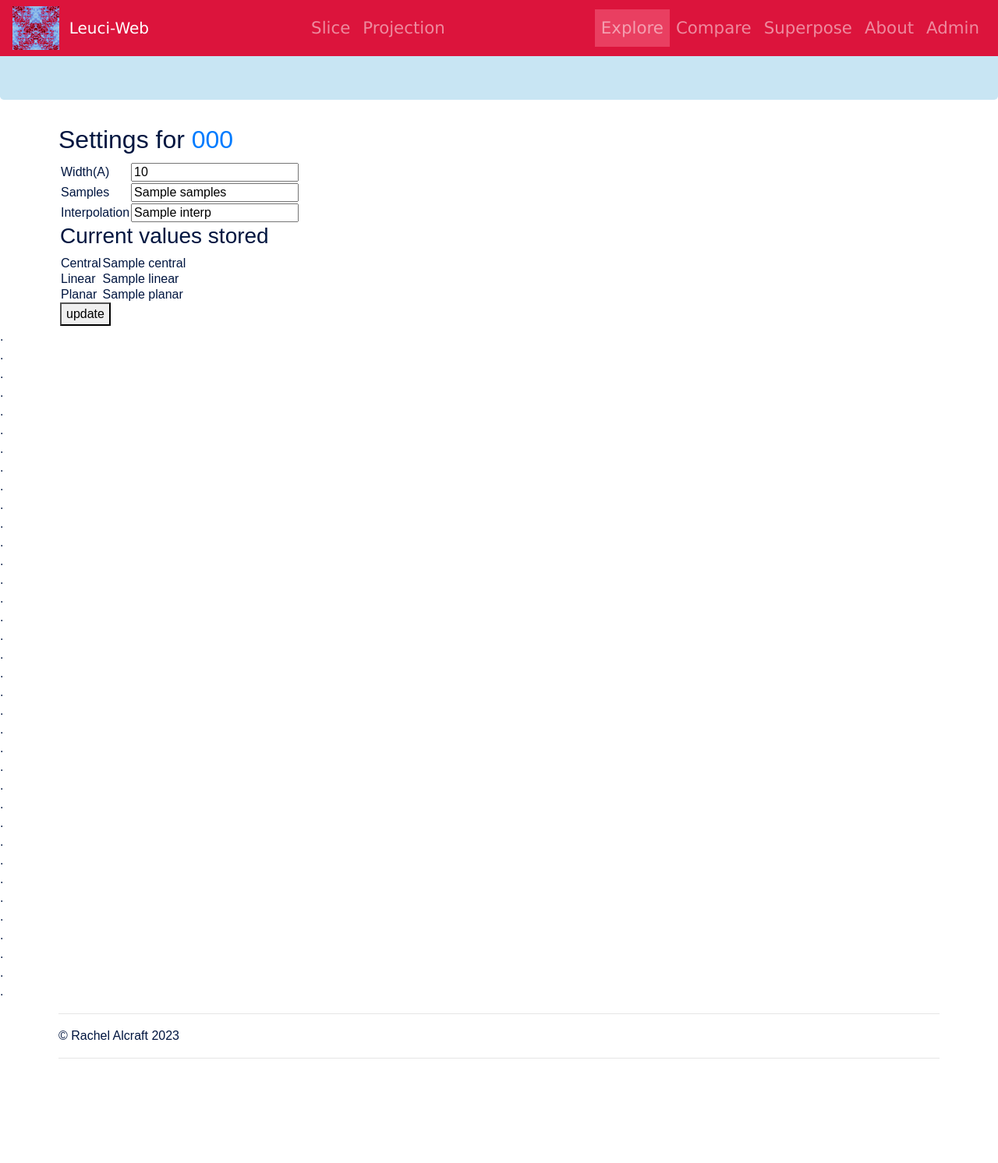
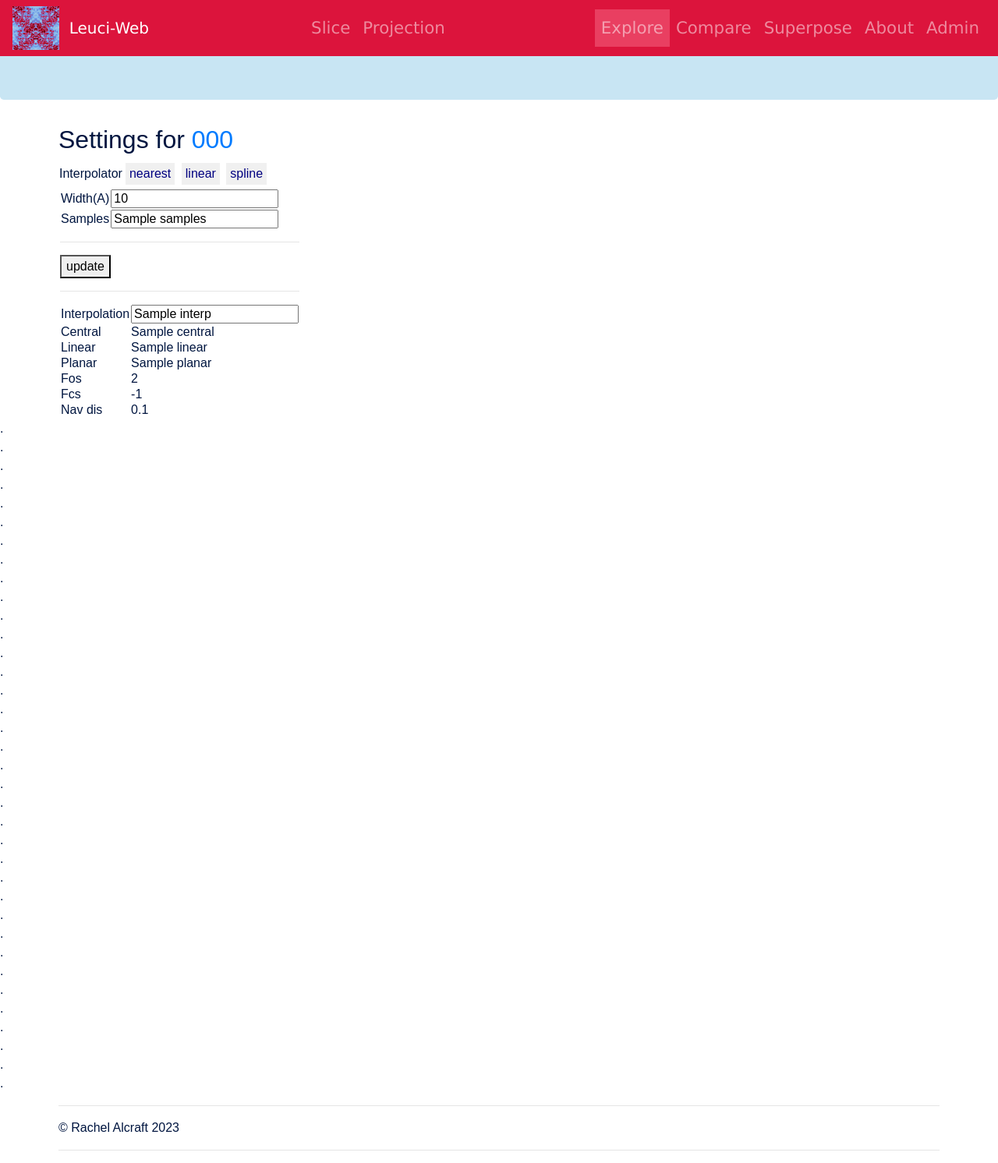
Before and after one commit to rae-gh/app-leuci-web, a Django app: template leuci_web/templates/slice_settings.html in a window 1280 px wide. Shown: the whole page at 78% size. Before the commit the page ends 1358 px from the top, so only its background shows below. Run offline with Django 4.2, Linux system fonts and the light colour scheme; the template is opened without the code that fills it: most values are stand-ins (such as "Sample title", 1, 10 or a date in 2020); some libraries are stand-ins or nearby versions; some web fonts are replaced.

Commit message:
Linear working

```diff
--- a/leuci_web/templates/base_explore.html
+++ b/leuci_web/templates/base_explore.html
@@ -28,12 +28,21 @@
         cursor: pointer;
       }
       .button1 {
-        background-color: oldlace;
-        color: cornflowerblue;
+        background-color: rgb(240, 240, 240);
+        color: navy;
+        border: oldlace;
       }
       .button1:hover {
-        background-color: cornflowerblue;
+        background-color: rgb(162,162,208);
         color: white;
+       }
+       .button2 {
+        background-color: rgb(151, 151, 189);
+        color: white;
+      }
+      .button2:hover {
+        background-color: snow;
+        color: navy;
        }
     </style>
 
--- a/leuci_web/templates/slice_settings.html
+++ b/leuci_web/templates/slice_settings.html
@@ -10,6 +10,21 @@ slice
 
 <h2>Settings for <a href={{ full_url }} target = "_blank">{{ pdb_code }}</a></h2>
 <h3>{{ message }} </h3>
+
+
+<!-- javascript changed elements -->
+<table>
+    <tr>
+        <td style="width:10%;">Interpolator</td>
+        <td>
+            <button class="button button1" onclick="toggleInterp('nearest')">nearest</button>
+            <button class="button button1" onclick="toggleInterp('linear')">linear</button>
+            <button class="button button1" onclick="toggleInterp('spline')">spline</button>
+        </td>
+    </tr>
+</table>
+
+<!-- input changed elements -->
 <form method="post" action="slice" style="padding:2px !important;margin:0px !important">
     {% csrf_token %}
 <table>
@@ -21,13 +36,15 @@ slice
         <td style="width:10%">Samples</td>
         <td><input id="samples" value="{{ samples }}" name="samples"/></td>
     </tr>
+</table>
+<hr/>
+<button type="submit">update</button>
+<hr/>
+<table>
     <tr>
         <td style="width:10%">Interpolation</td>
         <td><input id="interp" value="{{ interp }}" name="interp"/></td>
     </tr>
-</table>
-<h3>Current values stored</h3>
-<table>
     <tr>
         <td style="width:10%;">Central</td>
         <td>{{ central }}</td>
@@ -40,8 +57,27 @@ slice
         <td style="width:10%">Planar</td>
         <td>{{ planar }}</td>
     </tr>
+    <tr>
+        <td style="width:10%">Fos</td>
+        <td>2</td>
+    </tr>
+    <tr>
+        <td style="width:10%">Fcs</td>
+        <td>-1</td>
+    </tr>
+    <tr>
+        <td style="width:10%">Nav dis</td>
+        <td>0.1</td>
+    </tr>
 </table>
-<button type="submit">update</button>
 </form>
 
+<!------------------- JAVASCRIPT FUNCTIONS FOR THE PAGE ELEMENTS ------------------------------->
+<script>
+    function toggleInterp(method){
+        document.getElementById('interp').value = method;
+        document.getElementById('intr').value = method;
+    }
+</script>
+
 {% endblock content%}
--- a/requirements.txt
+++ b/requirements.txt
@@ -5,6 +5,7 @@ httpx
 plotly
 whitenoise
 matplotlib
+numpy
 pandas
 biopython
 leuci-xyz
```
Also changed, not shown: leuci_web/sessiondata.py (+15 -12 lines), leuci_web/templates/explore.html (+12 -12 lines), leuci_web/templates/slice.html (+24 -22 lines), leuci_web/views.py (+24 -21 lines).
